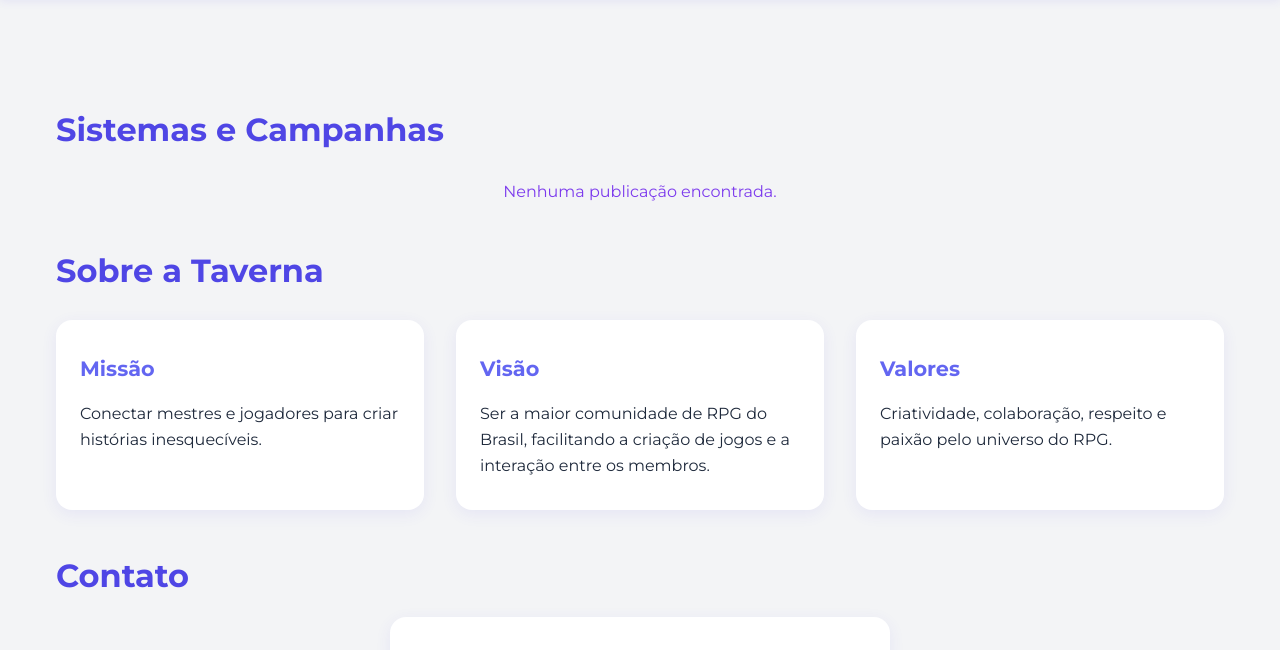
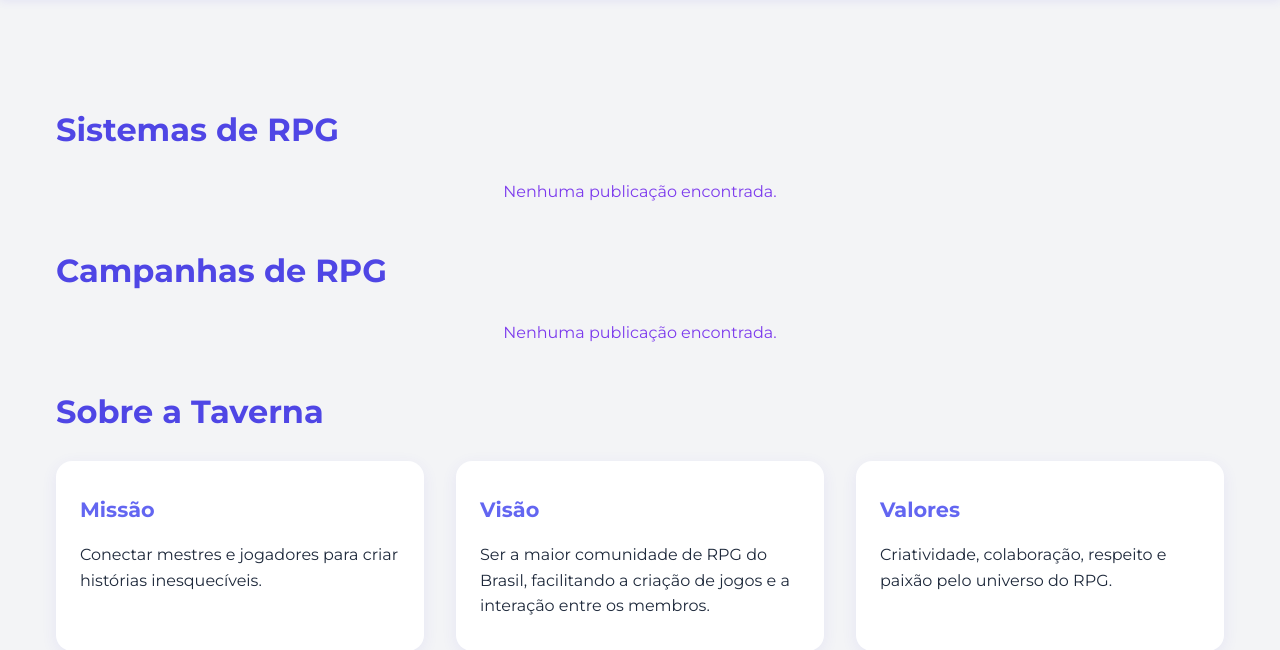
Before and after one commit to Still-InLove/Plataforma_RPG, a PHP site: page / in a window 1280 px wide. Shown: the part 83-733 px from the top of the page. Run offline with PHP 8.4, Linux system fonts and the light colour scheme; data that the repository does not hold is empty.

Commit message:
refactor: organizando apresentação de seções

```diff
--- a/index.html
+++ b/index.html
@@ -28,8 +28,14 @@
 
    <main>
     <section id="sistemas">
-            <h2>Sistemas e Campanhas</h2>
-            <div class="grid" id="publicacoes-grid">
+        <h2>Sistemas de RPG</h2>
+        <div class="grid" id="sistemas-grid">
+        </div>
+    </section>
+
+    <section id="campanhas">
+        <h2>Campanhas de RPG</h2>
+        <div class="grid" id="campanhas-grid">
         </div>
     </section>
 
@@ -77,29 +83,17 @@
         window.location.href = 'index.html';
     }
 
-    document.addEventListener('DOMContentLoaded', async function() {
-        const authMenu = document.getElementById('auth-menu');
-        const token = localStorage.getItem('rpghub_token');
-        const nomeUsuario = localStorage.getItem('usuario_nome');
 
-        if (token && nomeUsuario) {
-            authMenu.innerHTML = `
-                <div class="user-profile-menu">
-                    <a href="perfil.html" class="profile-link">
-                        <img src="https://i.pravatar.cc/50?u=${nomeUsuario}" alt="Foto de Perfil" class="profile-pic">
-                    </a>
-                    <a href="#" onclick="fazerLogout()" class="logout-link">Sair</a>
-                </div>
-            `;
-        }
-
-        const grid = document.getElementById('publicacoes-grid');
+    async function carregarPublicacoes(tipo, gridId) {
+        const grid = document.getElementById(gridId);
+        grid.innerHTML = '<p style="text-align:center; color:#7c3aed;">Carregando...</p>';
 
         try {
-            const response = await fetch('listar_publicacoes.php');
+            const response = await fetch(`listar_publicacoes.php?tipo=${tipo}`);
             const data = await response.json();
 
             if (data.success && data.publicacoes.length > 0) {
+                grid.innerHTML = ''; // Limpa a mensagem de carregamento
                 data.publicacoes.forEach(publicacao => {
                     const card = document.createElement('article');
                     card.className = 'card';
@@ -117,6 +111,29 @@
         } catch (err) {
             grid.innerHTML = '<p style="text-align:center; color:#7c3aed;">Erro ao carregar publicações.</p>';
         }
+    }
+
+    document.addEventListener('DOMContentLoaded', async function() {
+        // Lógica do menu de autenticação
+        const authMenu = document.getElementById('auth-menu');
+        const token = localStorage.getItem('rpghub_token');
+        const nomeUsuario = localStorage.getItem('usuario_nome');
+
+        if (token && nomeUsuario) {
+            authMenu.innerHTML = `
+                <div class="user-profile-menu">
+                    <a href="perfil.html" class="profile-link">
+                        <img src="https://i.pravatar.cc/50?u=${nomeUsuario}" alt="Foto de Perfil" class="profile-pic">
+                    </a>
+                    <a href="#" onclick="fazerLogout()" class="logout-link">Sair</a>
+                </div>
+            `;
+        }
+
+
+        carregarPublicacoes('sistema', 'sistemas-grid');
+        carregarPublicacoes('campanha', 'campanhas-grid');
+
 
         const nav = document.querySelector('nav');
         const menuToggle = document.querySelector('.menu-toggle');
@@ -127,7 +144,6 @@
                 nav.classList.toggle('active');
             });
         }
-
         navLinks.forEach(link => {
             link.addEventListener('click', () => {
                 nav.classList.remove('active');
--- a/listar_publicacoes.php
+++ b/listar_publicacoes.php
@@ -8,7 +8,10 @@ header('Content-Type: application/json');
 
 require_once 'db.php';
 
-$stmt = $pdo->query('
+
+$tipo = $_GET['tipo'] ?? null;
+
+$sql = '
     SELECT
         p.id,
         p.titulo,
@@ -18,8 +21,23 @@ $stmt = $pdo->query('
         u.nome AS autor_nome
     FROM publicacoes p
     JOIN usuarios u ON p.usuario_id = u.id
-    ORDER BY p.data_criacao DESC
-');
+';
+
+if ($tipo) {
+    $sql .= ' WHERE p.tipo = :tipo';
+}
+
+$sql .= ' ORDER BY p.data_criacao DESC';
+
+$stmt = $pdo->prepare($sql);
+
+
+if ($tipo) {
+    $stmt->bindValue(':tipo', $tipo);
+}
+
+
+$stmt->execute();
 
 $publicacoes = [];
 while ($row = $stmt->fetch()) {
@@ -27,4 +45,3 @@ while ($row = $stmt->fetch()) {
 }
 
 echo json_encode(['success' => true, 'publicacoes' => $publicacoes]);
-?>
```
Lines whose indentation alone changed are shown as unchanged.
